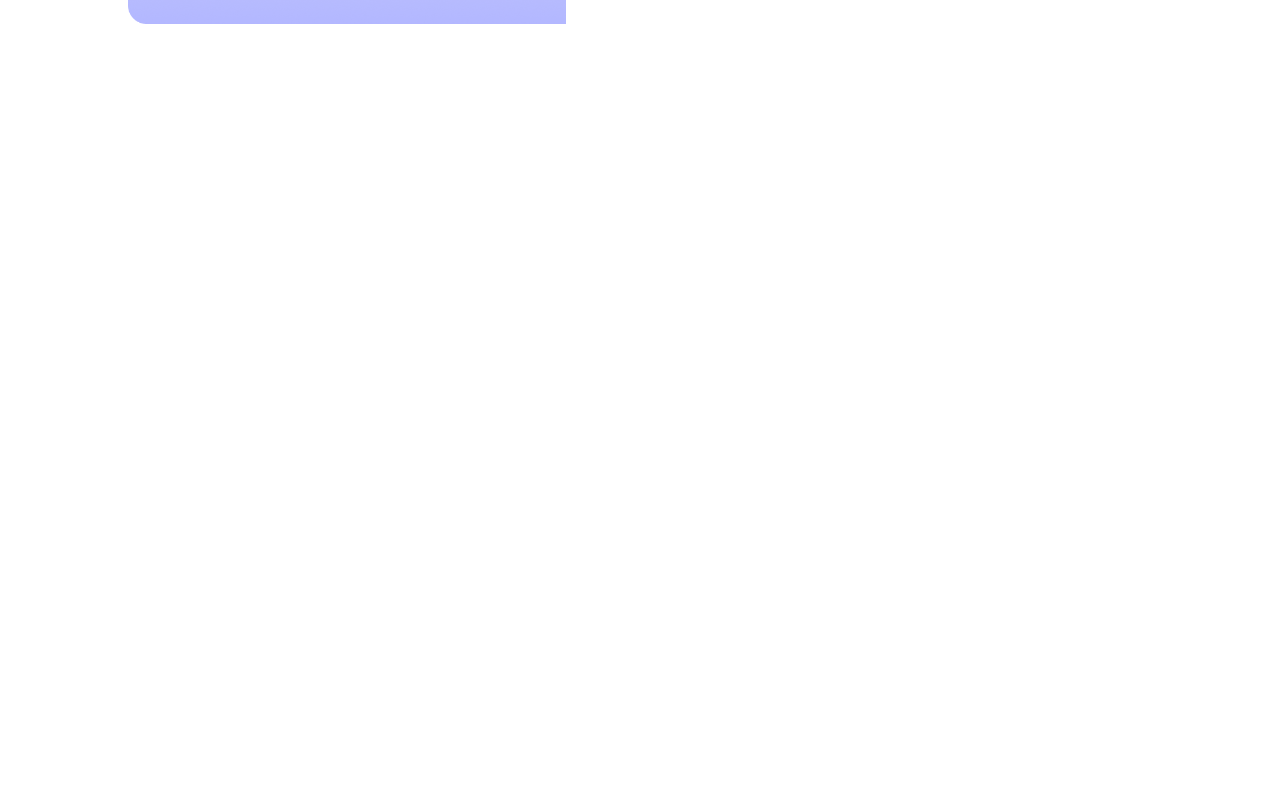
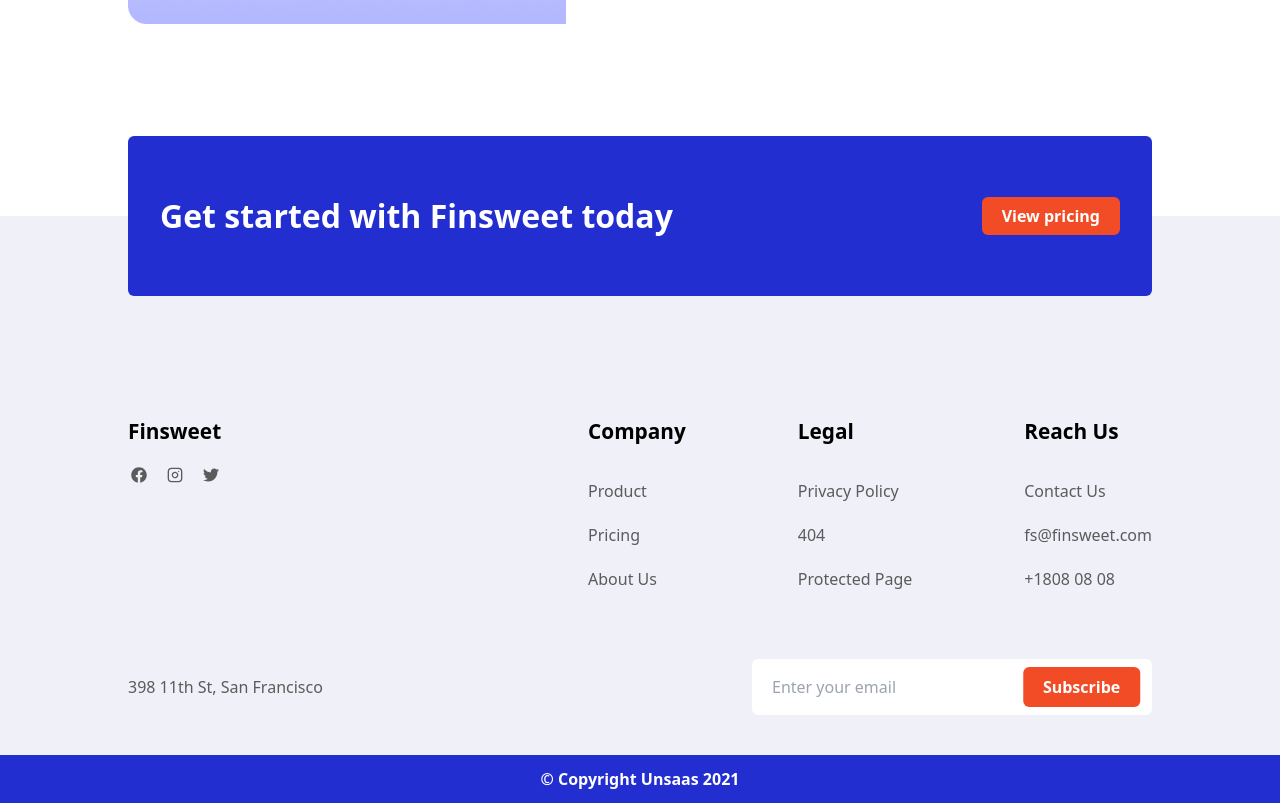
Before and after one commit to solawaleayomide/Finsweet, a React (Create React App) app: page /product in a window 1280 px wide. Shown: the part 2980-3783 px from the top of the page. Before the commit the page ends 3100 px from the top, so only its background shows below. Built offline with nearby package versions, Linux system fonts and the light colour scheme.

Commit message:
finsweet

```diff
--- a/src/pages/Products.js
+++ b/src/pages/Products.js
@@ -4,6 +4,7 @@
 import heroImg from "../assets/Hero Image (1).png";
 import Three from "../sections/Three";
 import Features2 from "../sections/Features2";
+import Footer from "../sections/Footer";
 
 function Products() {
   return (
@@ -16,6 +17,7 @@
       />
       <Three />
       <Features2 />
+      <Footer />
     </div>
   );
 }
```
